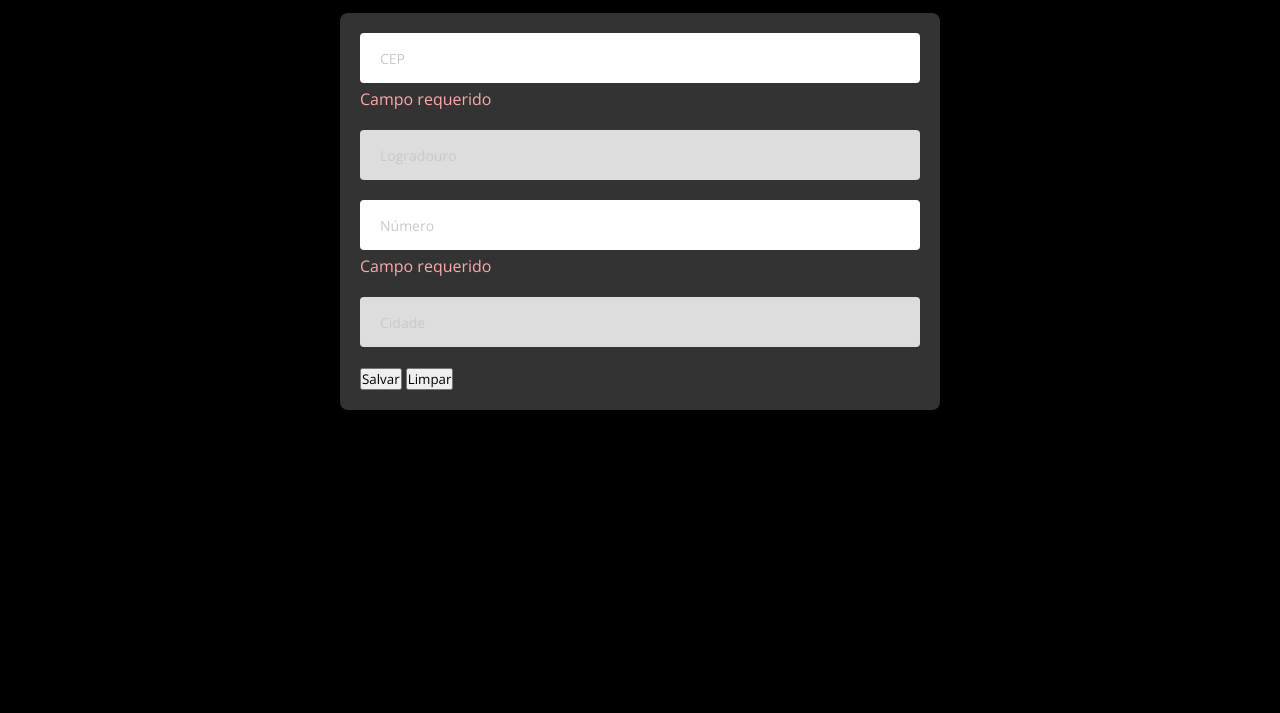
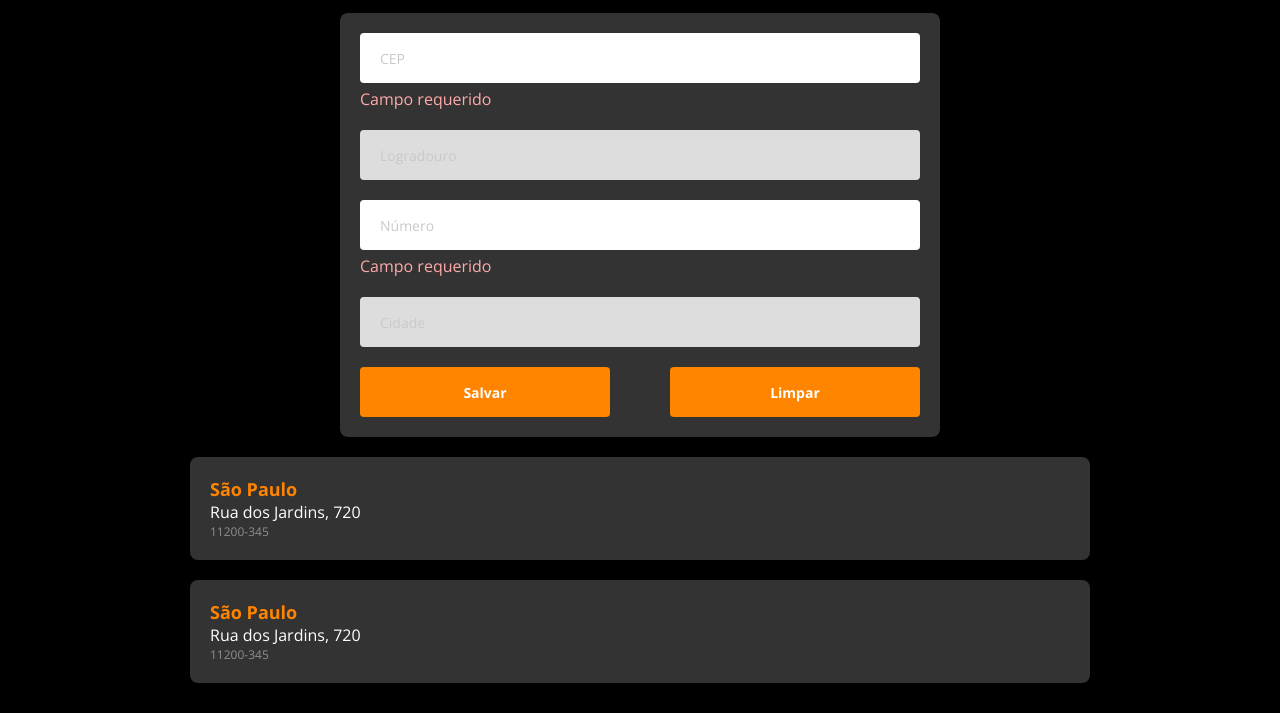
Before and after one commit to FujiiWill/DS-ViaCEP, a plain HTML site: page index.html in a window 1280 px wide. Shown: the part 87-800 px from the top of the page. Drawn offline with nearby package versions, Linux system fonts and the light colour scheme.

Commit message:
HTML e CSS finalizado

```diff
--- a/css/styles.css
+++ b/css/styles.css
@@ -78,3 +78,60 @@ html, body{
 .form-input:disabled{
     background-color: #ddd;
 }
+
+.btn-container{
+    display: flex;
+    justify-content: space-between;
+}
+
+.btn{
+    width: 250px;
+    height: 50px;
+    background-color: #ff8400;
+    border: 0;
+    border-radius: 4px;
+    color: #fff;
+    font-weight: 700;
+    font-size: 14px;
+}
+
+.btn-left{
+    margin-right: 10px;
+}
+
+.btn-right{
+    margin-left: 10px;
+}
+
+.list-container{
+    width: 100%;
+    padding: 0 20px;
+    display: flex;
+    flex-direction: column;
+    align-items: center;
+}
+
+.card-list-item{
+    background-color: #333;
+    color: #fff;
+    margin-bottom: 20px;
+    width: 100%;
+    max-width: 900px;
+    border-radius: 8px;
+    padding: 20px;
+}
+
+.card-list-item h3{
+    color: #ff8400;
+    font-size: 18px;
+}
+
+.addres-line{
+    color: #fff;
+    font-size: 14px;
+}
+
+.address-cep{
+    color: #8f8f8f;
+    font-size: 12px;
+}
--- a/index.html
+++ b/index.html
@@ -70,23 +70,23 @@
                 disabled
               />
             </div>
-            <div>
-              <button type="submit">Salvar</button>
-              <button>Limpar</button>
+            <div class="btn-container">
+              <button class="btn btn-left" type="submit">Salvar</button>
+              <button class="btn btn-right">Limpar</button>
             </div>
           </form>
         </div>
       </section>
-      <section id="list-section">
-        <div>
+      <section id="list-section" class="list-container">
+        <div class="card-list-item">
           <h3>São Paulo</h3>
-          <p>Rua dos Jardins, 720</p>
-          <p>11200-345</p>
+          <p class="address-line">Rua dos Jardins, 720</p>
+          <p class="address-cep">11200-345</p>
         </div>
-        <div>
+        <div class="card-list-item">
           <h3>São Paulo</h3>
-          <p>Rua dos Jardins, 720</p>
-          <p>11200-345</p>
+          <p class="address-line">Rua dos Jardins, 720</p>
+          <p class="address-cep">11200-345</p>
         </div>
       </section>
     </main>
```
